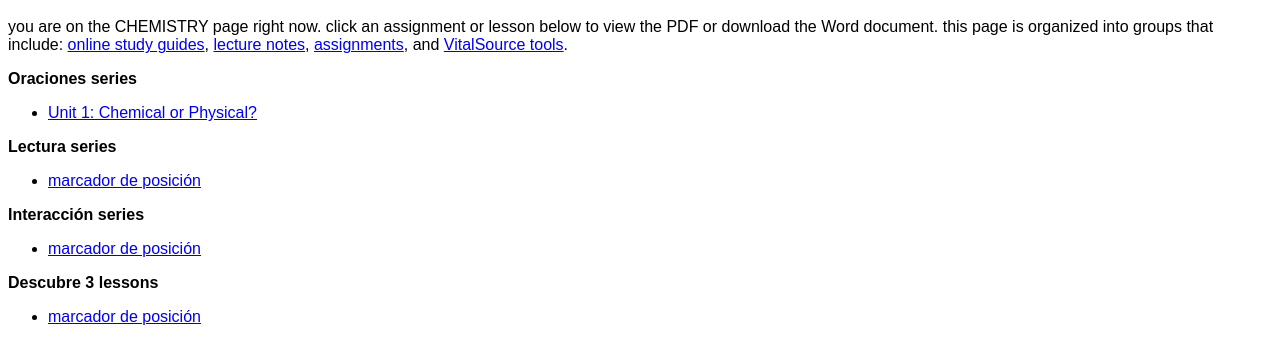
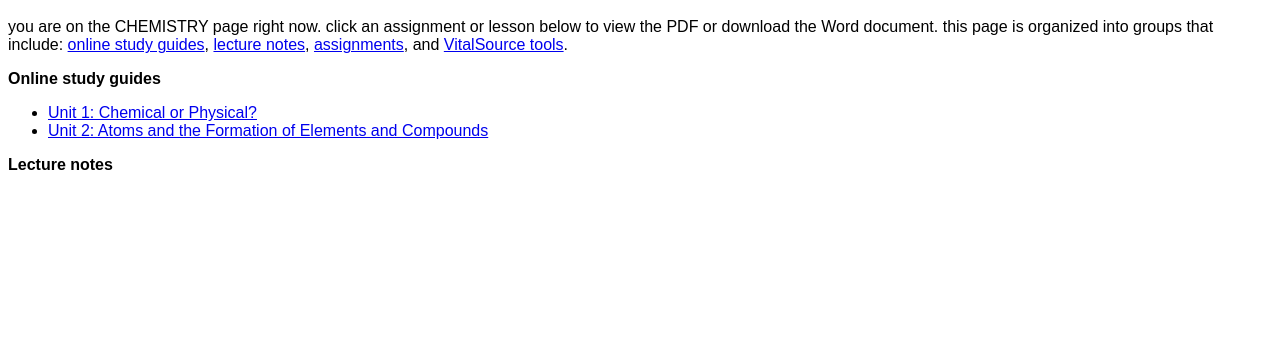
Before and after one commit to gavinjruane/gavinjruane.github.io, a plain HTML site: page quimica.html in a window 1280 px wide. Shown: the part 120-484 px from the top of the page. Drawn offline with Linux system fonts and the light colour scheme.

Commit message:
mejor, yo creo

```diff
--- a/quimica.html
+++ b/quimica.html
@@ -13,21 +13,14 @@
         <h1>chemistry (honors)</h1>
         <h4></h4>
         <p>you are on the CHEMISTRY page right now. click an assignment or lesson below to view the PDF or download the Word document. this page is organized into groups that include: <a href="#guides">online study guides</a>, <a href="#lecture">lecture notes</a>, <a href="#assignments">assignments</a>, and <a href="#vital">VitalSource tools</a>.</p>
-        <p style="font-weight: bold">Oraciones series</p>
+        <p style="font-weight: bold">Online study guides</p>
         <ul id="guides">
             <li><a href="./chemicorphysic.html">Unit 1: Chemical or Physical?</a></li>
+            <li><a href="./">Unit 2: Atoms and the Formation of Elements and Compounds</a></li>
         </ul>
-        <p style="font-weight: bold">Lectura series</p>
+        <p style="font-weight: bold">Lecture notes</p>
         <ul id="lecture">
-            <li><a href="./">marcador de posición</a></li>
-        </ul>
-        <p style="font-weight: bold">Interacción series</p>
-        <ul id="assignments">
-            <li><a href="./">marcador de posición</a></li>
-        </ul>
-        <p style="font-weight: bold">Descubre 3 lessons</p>
-        <ul id="vital">
-            <li><a href="./">marcador de posición</a></li>
+
         </ul>
     </body>
 </html>
```
Also changed, not shown: espanol.html (+5 -6 lines), index.html (+3 -2 lines), 6 other files.
